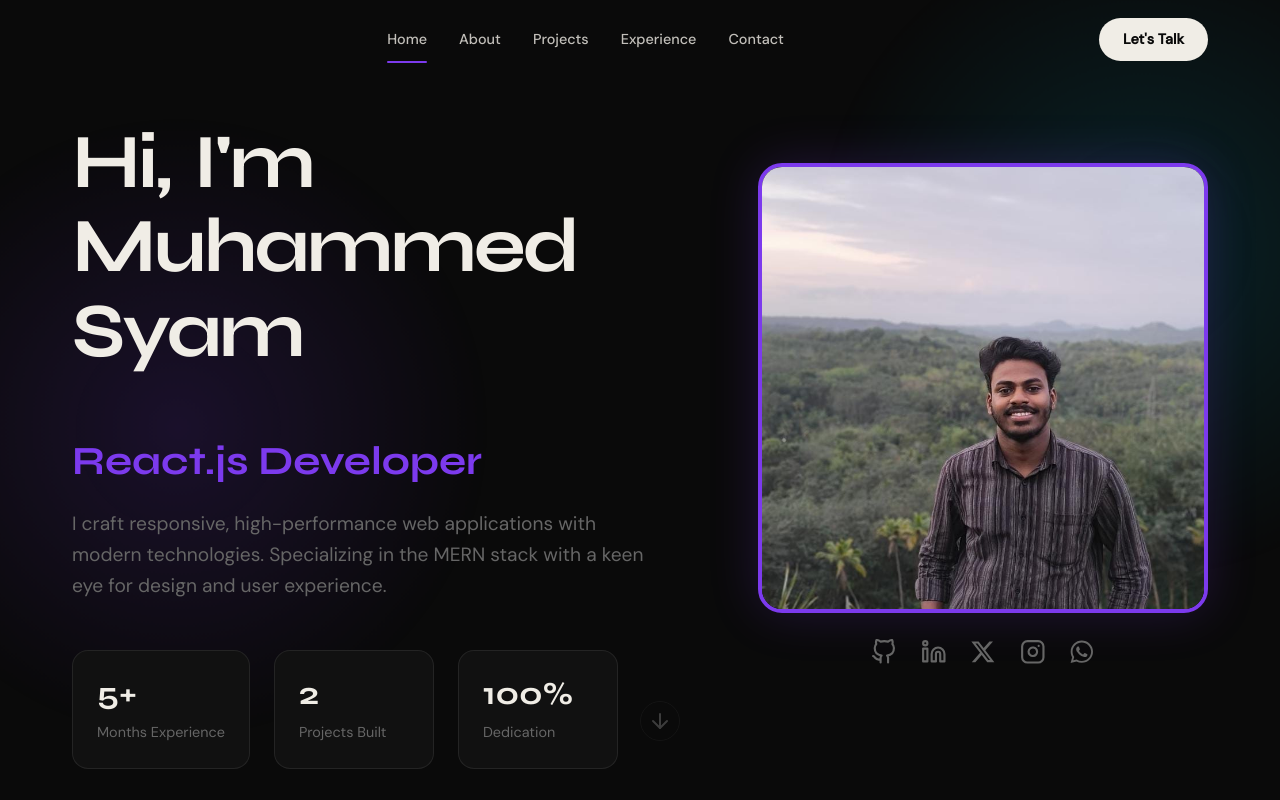
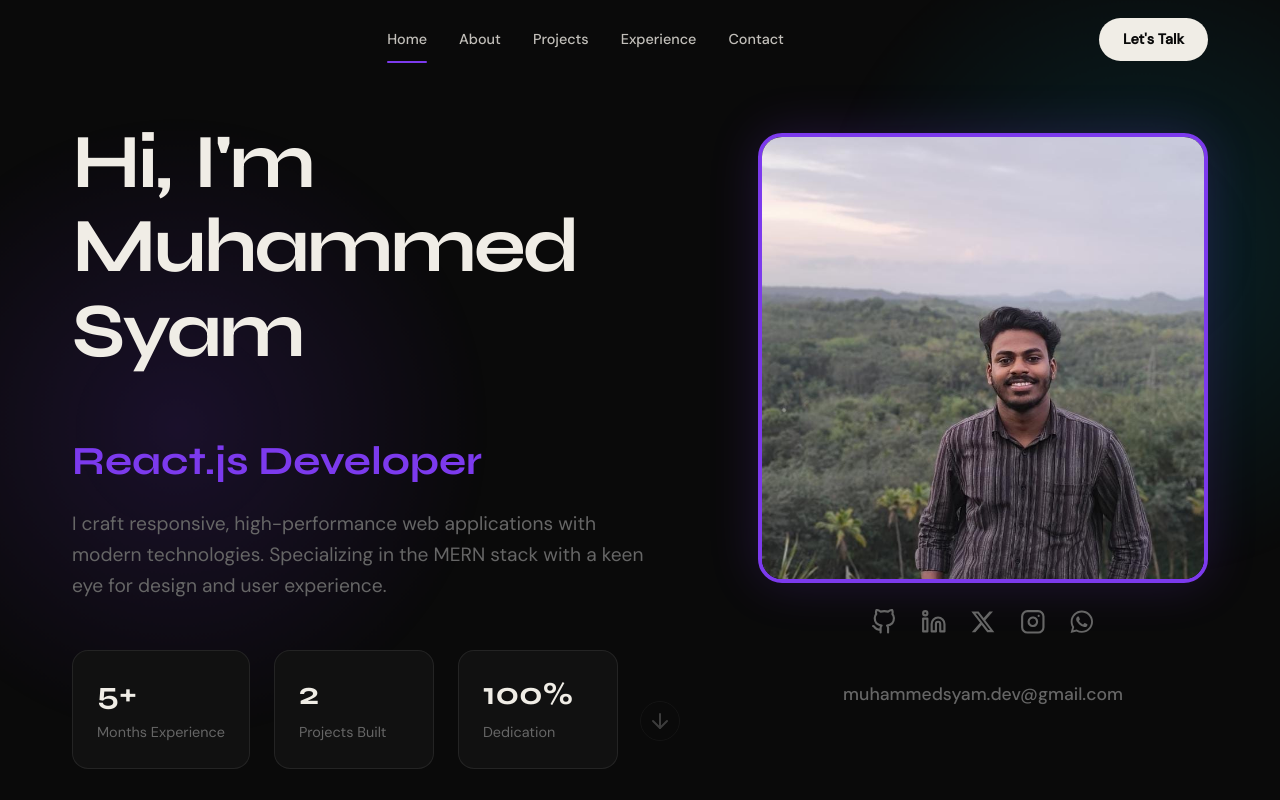
Before and after one commit to MuhammedSyamS/Mern-Stack-Engineer, a React (Vite) app: page / in a window 1280 px wide. Shown: the top 800 px of the page. Built offline with nearby package versions, Linux system fonts and the light colour scheme.

Commit message:
feat: add prominent email link to Hero section

```diff
--- a/src/components/Hero/Hero.jsx
+++ b/src/components/Hero/Hero.jsx
@@ -83,6 +83,11 @@ const Hero = () => {
                 <FaWhatsapp />
               </a>
             </motion.div>
+            <motion.div variants={blurIn} className={styles.heroEmailWrapper}>
+              <a href="mailto:muhammedsyam.dev@gmail.com" className={styles.heroEmail}>
+                muhammedsyam.dev@gmail.com
+              </a>
+            </motion.div>
           </div>
 
           <div className={styles.restOfText}>
--- a/src/components/Hero/Hero.module.css
+++ b/src/components/Hero/Hero.module.css
@@ -90,6 +90,23 @@
 .heroSocials a:hover {
   color: var(--accent);
   transform: translateY(-3px);
+}
+
+.heroEmailWrapper {
+  margin-top: 0.5rem;
+}
+
+.heroEmail {
+  font-size: 1.1rem;
+  color: var(--muted);
+  font-weight: 500;
+  transition: var(--transition);
+  border-bottom: 1px solid transparent;
+}
+
+.heroEmail:hover {
+  color: var(--accent);
+  border-bottom-color: var(--accent);
 }
 
 .heroImage {
```
